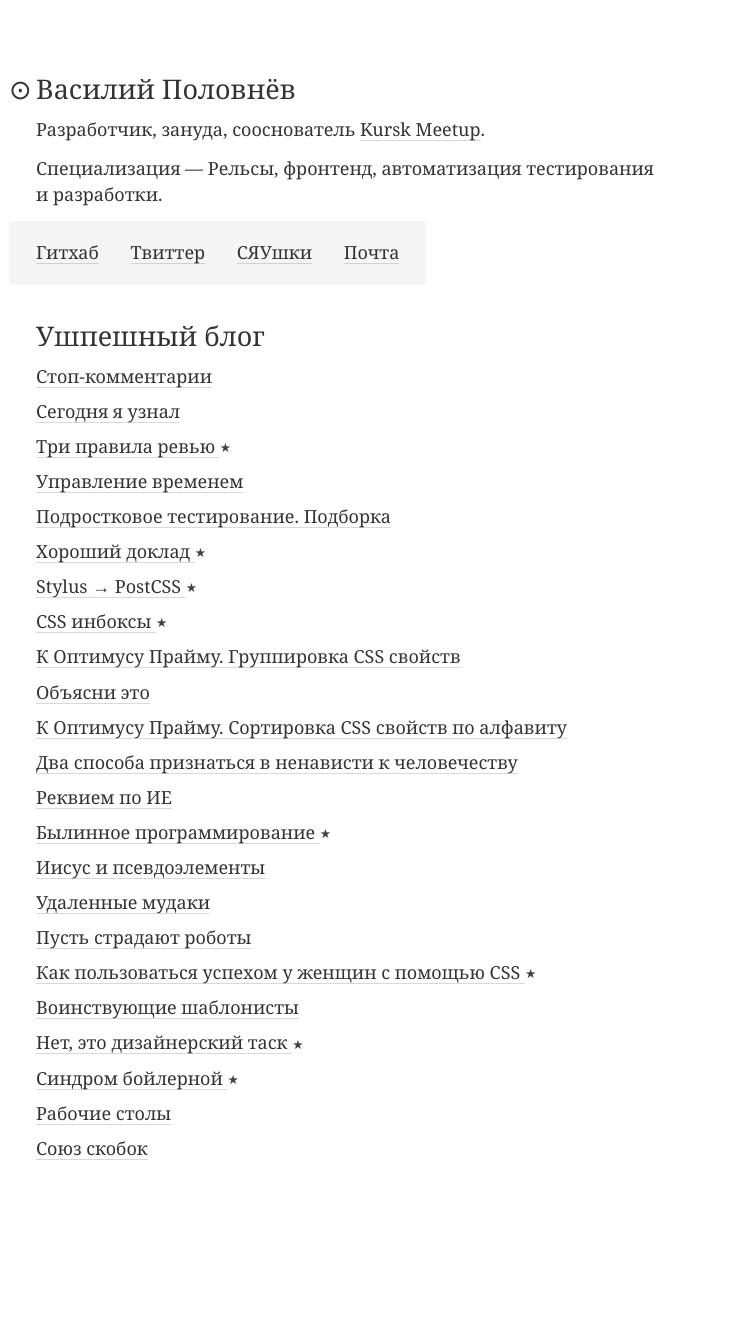
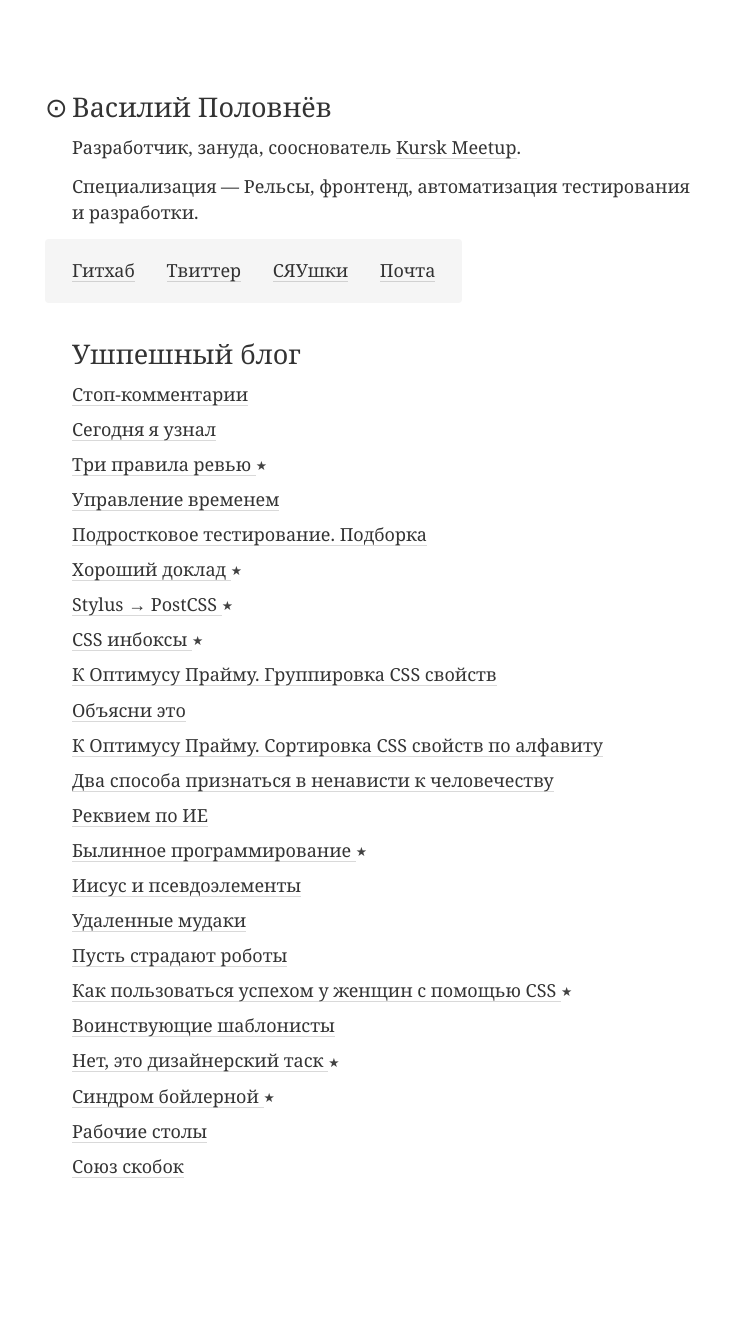
Before and after one commit to vast/vast.github.io, a Jekyll site: the page built from index.html, in a window 1280 px wide. Shown: the whole page, without its empty margins (0-742 px from the left). Built offline with Jekyll 4.4.1, drawn with Linux system fonts in a browser that asks for light colours; before the commit the page ends 1291 px from its top, so only the background shows below that.

Commit message:
fix main page: add missing container element

```diff
--- a/index.html
+++ b/index.html
@@ -15,6 +15,7 @@
   <link rel="stylesheet" href="/css/mobile.css" media="screen and (max-width: 980px)" />
 </head>
 <body>
+  <div class="global-container">
     <article class="post">
       <header class="post-header">
         <h2 class="post-title post-title--main">
@@ -48,6 +49,7 @@
         </ul>
       </footer>
     </article>
+  </div>
 
   <script src="/js/typography.js"></script>
   <script>typographer.kickit('.post-contents, .post-title')</script>
```
Lines whose indentation alone changed are shown as unchanged.
